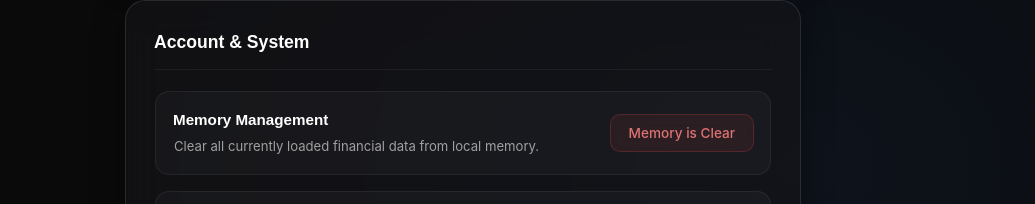
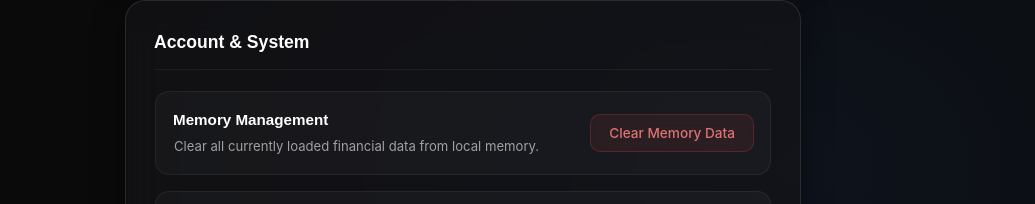
Before and after one commit to bhavyasachula/FinSights, a React (Vite) app in the folder client/: page /profile in a window 1280 px wide. Shown: the part 855-1059 px from the top of the page, without its empty margins (177-1212 px from the left). Built offline with nearby package versions, Linux system fonts and the light colour scheme; no server answers; sample sign-in values are in the browser's storage.

Commit message:
edit:text changes

```diff
--- a/client/src/components/Profile.jsx
+++ b/client/src/components/Profile.jsx
@@ -326,7 +326,7 @@ export default function Profile({ handleLogout, handleClearMemory, hasData }) {
                                     <p className="profile-action-desc">Clear all currently loaded financial data from local memory.</p>
                                 </div>
                                 <button onClick={handleClearMemory} className="upload-clear-btn" id="profile-clear-btn">
-                                    {hasData ? '🗑 Clear Data' : 'Memory is Clear'}
+                                    {hasData ? '🗑 Clear Data' : 'Clear Memory Data'}
                                 </button>
                             </div>
 
```
Also changed, not shown: 2 other files (tests, documents, lock files or other folders).
